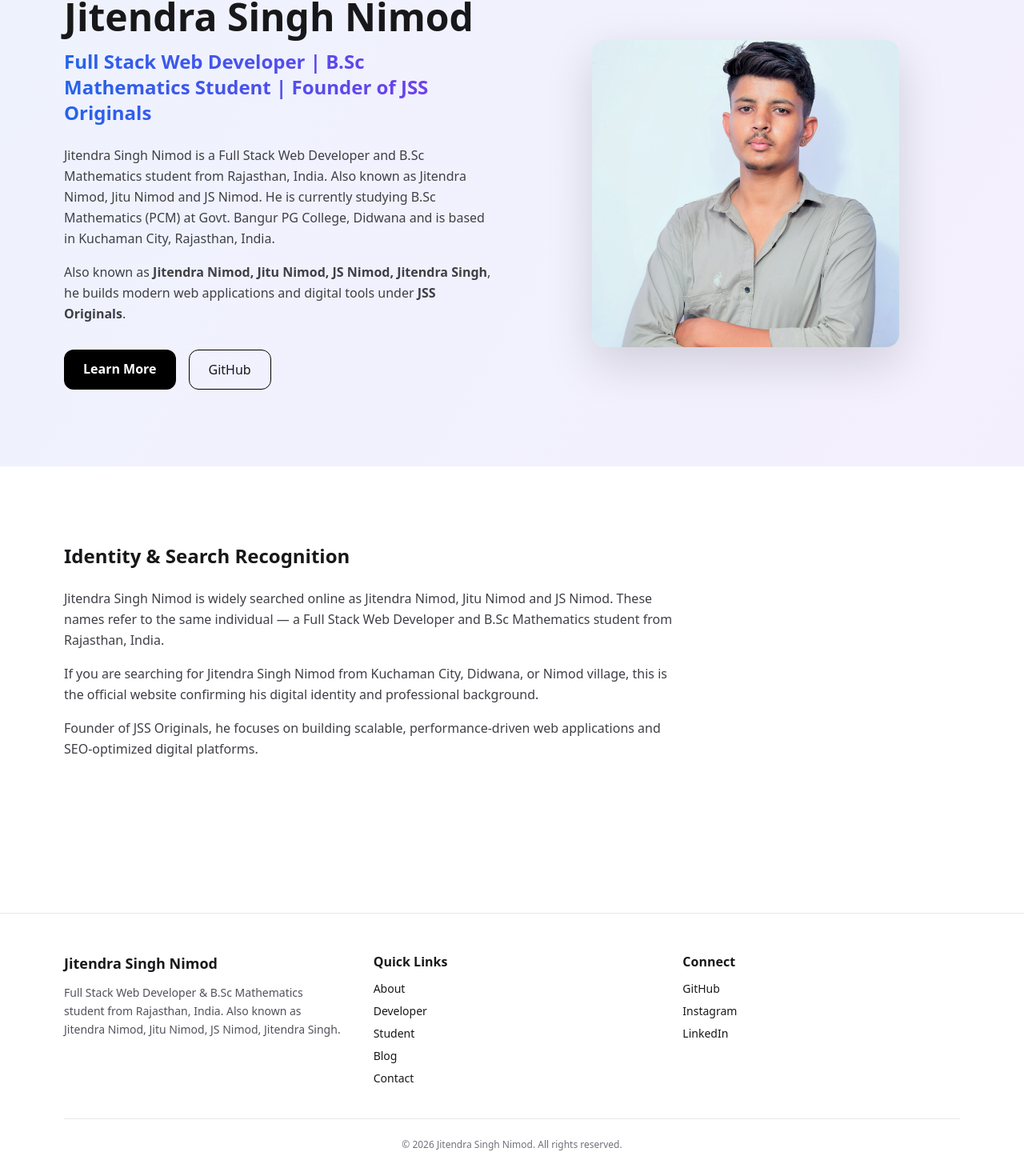
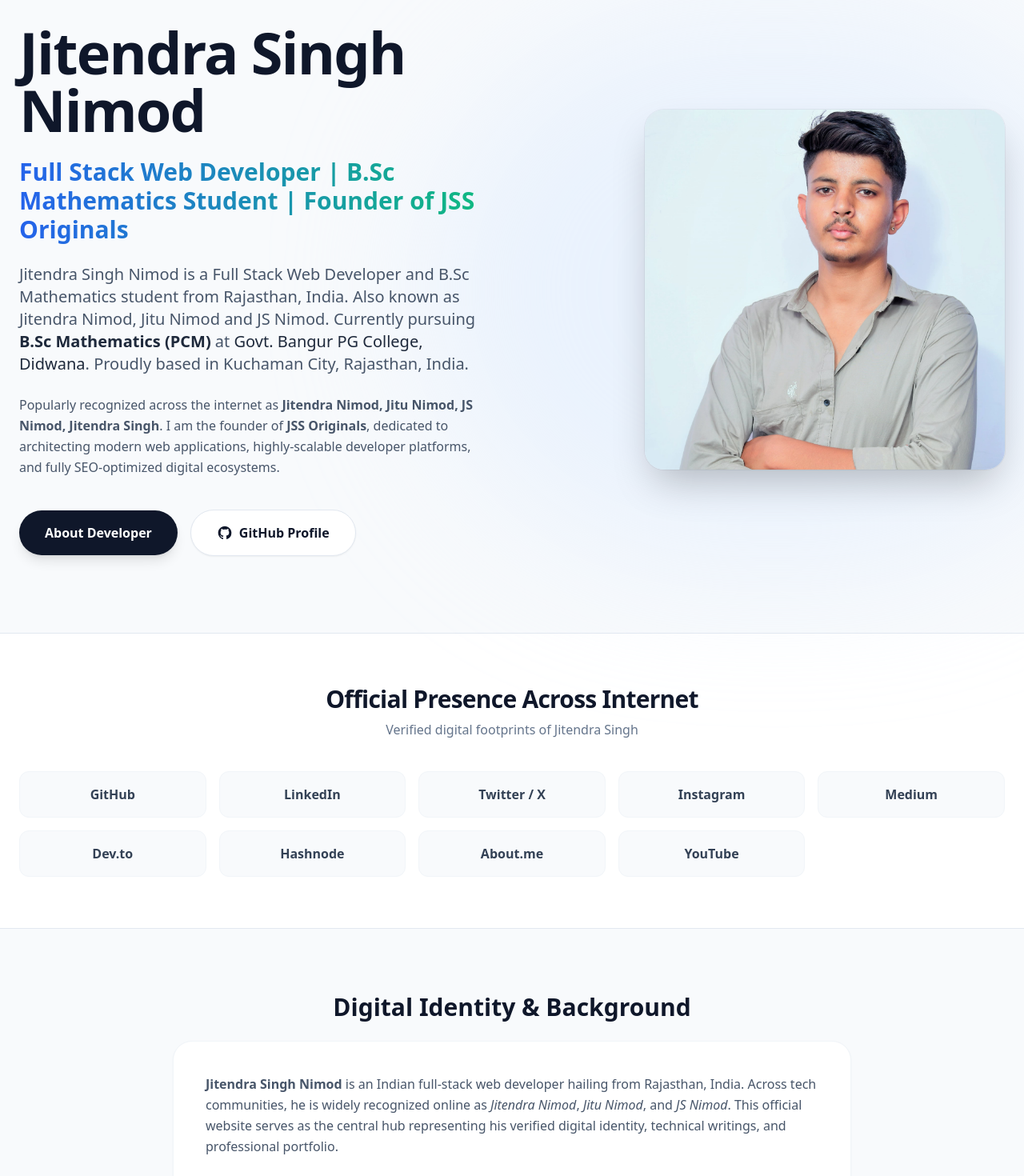
Before and after one commit to jitendramath/Jitendra-Singh-Nimod, a Next.js app: page / in a window 1280 px wide. Shown: the part 160-1630 px from the top of the page at 80% size. Built offline with nearby package versions, Linux system fonts and the light colour scheme.

Commit message:
Update page.js

```diff
--- a/src/app/page.js
+++ b/src/app/page.js
@@ -2,104 +2,227 @@ import Image from "next/image";
 import identity from "../data/identity";
 import StructuredData from "../components/StructuredData";
 
+// 🔥 PRO SEO METADATA - Google & AI Bots के लिए
 export const metadata = {
-  title:
-    "Jitendra Singh Nimod — Full Stack Developer | B.Sc Mathematics Student | JSS Originals",
+  metadataBase: new URL("https://jitendrasingh.online"),
+  title: "Jitendra Singh Nimod | Full Stack Developer & Founder of JSS Originals",
   description:
-    "Official website of Jitendra Singh Nimod also known as Jitendra Nimod, Jitu Nimod and JS Nimod. Full Stack Web Developer and B.Sc Mathematics student from Rajasthan, India.",
+    "Official website of Jitendra Singh Nimod (JS Nimod). Full Stack Web Developer and B.Sc Mathematics student from Rajasthan, India. Exploring modern web applications and AI-optimized digital platforms.",
+  keywords: [
+    "jitendra singh nimod",
+    "jitendra nimod",
+    "jitu nimod",
+    "js nimod",
+    "jitendra singh developer",
+    "full stack developer rajasthan",
+    "jitendra singh kuchaman city didwana",
+    "jss originals founder",
+    "nimod village developer",
+  ],
+  authors: [{ name: "Jitendra Singh Nimod", url: "https://jitendrasingh.online" }],
+  creator: "Jitendra Singh Nimod",
+  publisher: "JSS Originals",
+  alternates: {
+    canonical: "/",
+  },
+  robots: {
+    index: true,
+    follow: true,
+    googleBot: {
+      index: true,
+      follow: true,
+      "max-video-preview": -1,
+      "max-image-preview": "large",
+      "max-snippet": -1,
+    },
+  },
+  openGraph: {
+    title: "Jitendra Singh Nimod — Official Developer Profile",
+    description:
+      "Full Stack Web Developer from Rajasthan India. Founder of JSS Originals, building fast & scalable digital systems.",
+    url: "https://jitendrasingh.online",
+    siteName: "Jitendra Singh Nimod Official",
+    images: [
+      {
+        url: "/images/og/og-main.jpg",
+        width: 1200,
+        height: 630,
+        alt: "Jitendra Singh Nimod - Full Stack Developer",
+      },
+    ],
+    locale: "en_IN",
+    type: "profile",
+  },
+  twitter: {
+    card: "summary_large_image",
+    title: "Jitendra Singh Nimod | Developer",
+    description: "Full Stack Developer from Rajasthan. Building JSS Originals.",
+    creator: "@jitendranimod", // Twitter Handle yahan zaroor check karna
+    images: ["/images/og/og-main.jpg"],
+  },
+  // Google Search Console verification tag (Isko baad me apna actual code de dena)
+  verification: {
+    google: "YOUR_GOOGLE_SEARCH_CONSOLE_VERIFICATION_CODE",
+  },
 };
 
 export default function HomePage() {
   return (
-    <>
+    // <main> tag AI aur Screen Readers ko batata hai ki ye core content hai
+    <main className="min-h-screen bg-slate-50 selection:bg-blue-200 selection:text-blue-900 overflow-hidden">
       <StructuredData />
 
-      <section className="section bg-hero-gradient">
-        <div className="container-premium grid md:grid-cols-2 gap-12 items-center">
+      {/* 🚀 HERO SECTION */}
+      <section
+        id="hero"
+        className="relative pt-24 pb-16 md:pt-32 md:pb-24 px-6 max-w-7xl mx-auto"
+        aria-label="Introduction"
+      >
+        <div className="grid md:grid-cols-2 gap-12 lg:gap-20 items-center">
 
           {/* LEFT CONTENT */}
-          <div className="fade-in">
-            <h1 className="text-4xl md:text-5xl font-bold leading-tight">
+          <div className="flex flex-col space-y-6 z-10 animate-fade-in-up">
+            <h1 className="text-5xl md:text-6xl lg:text-7xl font-extrabold tracking-tight text-slate-900">
               {identity.name}
             </h1>
 
-            <h2 className="mt-4 text-xl md:text-2xl font-semibold gradient-text">
+            <h2 className="text-2xl md:text-3xl font-bold text-transparent bg-clip-text bg-gradient-to-r from-blue-600 to-emerald-500">
               {identity.title}
             </h2>
 
-            <p className="mt-6 seo-text">
-              {identity.description} He is currently studying{" "}
-              {identity.education.degree} at{" "}
-              {identity.education.college} and is based in{" "}
-              {identity.location.city}, {identity.location.state},{" "}
-              {identity.location.country}.
+            <p className="text-lg md:text-xl text-slate-600 leading-relaxed font-medium">
+              {identity.description} Currently pursuing{" "}
+              <strong className="text-slate-800">{identity.education.degree}</strong> at{" "}
+              <span className="text-slate-800">{identity.education.college}</span>.
+              Proudly based in {identity.location.city}, {identity.location.state}, {identity.location.country}.
             </p>
 
-            <p className="mt-4 seo-text">
-              Also known as{" "}
-              <strong>
-                {identity.alternateNames.join(", ")}
-              </strong>
-              , he builds modern web applications and digital tools under{" "}
-              <strong>{identity.brand}</strong>.
+            <p className="text-slate-600 leading-relaxed">
+              Popularly recognized across the internet as{" "}
+              <strong>{identity.alternateNames.join(", ")}</strong>. I am the founder of{" "}
+              <strong>{identity.brand}</strong>, dedicated to architecting modern web applications, highly-scalable developer platforms, and fully SEO-optimized digital ecosystems.
             </p>
 
-            <div className="mt-8 flex gap-4">
-              <a href="/about" className="btn-premium">
-                Learn More
+            <div className="pt-4 flex flex-wrap gap-4 items-center">
+              <a
+                href="/about"
+                title="Learn more about Jitendra Singh Nimod"
+                className="px-8 py-4 bg-slate-900 text-white font-semibold rounded-full hover:bg-slate-800 shadow-lg hover:shadow-xl hover:-translate-y-1 transition-all duration-300 ring-2 ring-transparent focus:ring-slate-900 focus:outline-none"
+              >
+                About Developer
               </a>
               <a
                 href={identity.social.github}
                 target="_blank"
-                className="px-6 py-3 rounded-xl border border-black hover:bg-black hover:text-white transition"
+                rel="noopener noreferrer"
+                title="Visit GitHub Profile of Jitendra Nimod"
+                className="px-8 py-4 bg-white text-slate-900 border border-slate-200 font-semibold rounded-full hover:border-slate-400 shadow-sm hover:shadow-md hover:-translate-y-1 transition-all duration-300 flex items-center gap-2"
               >
-                GitHub
+                <svg className="w-5 h-5" fill="currentColor" viewBox="0 0 24 24" aria-hidden="true"><path fillRule="evenodd" d="M12 2C6.477 2 2 6.484 2 12.017c0 4.425 2.865 8.18 6.839 9.504.5.092.682-.217.682-.483 0-.237-.008-.868-.013-1.703-2.782.605-3.369-1.343-3.369-1.343-.454-1.158-1.11-1.466-1.11-1.466-.908-.62.069-.608.069-.608 1.003.07 1.531 1.032 1.531 1.032.892 1.53 2.341 1.088 2.91.832.092-.647.35-1.088.636-1.338-2.22-.253-4.555-1.113-4.555-4.951 0-1.093.39-1.988 1.029-2.688-.103-.253-.446-1.272.098-2.65 0 0 .84-.27 2.75 1.026A9.564 9.564 0 0112 6.844c.85.004 1.705.115 2.504.337 1.909-1.296 2.747-1.027 2.747-1.027.546 1.379.202 2.398.1 2.651.64.7 1.028 1.595 1.028 2.688 0 3.848-2.339 4.695-4.566 4.943.359.309.678.92.678 1.855 0 1.338-.012 2.419-.012 2.747 0 .268.18.58.688.482A10.019 10.019 0 0022 12.017C22 6.484 17.522 2 12 2z" clipRule="evenodd" /></svg>
+                GitHub Profile
               </a>
             </div>
           </div>
 
-          {/* RIGHT IMAGE */}
-          <div className="flex justify-center">
-            <div className="relative w-72 h-72 md:w-96 md:h-96 rounded-2xl overflow-hidden shadow-strong">
+          {/* RIGHT IMAGE WITH PRO EFFECTS */}
+          <div className="flex justify-center md:justify-end relative">
+            <div className="absolute inset-0 bg-blue-100 rounded-full blur-3xl opacity-50 scale-150"></div>
+            <div className="relative w-80 h-80 lg:w-[450px] lg:h-[450px] rounded-3xl overflow-hidden shadow-2xl ring-1 ring-slate-900/5 group">
               <Image
                 src={identity.images.main}
-                alt="Jitendra Singh Nimod Full Stack Developer from Rajasthan"
+                alt="Jitendra Singh Nimod - Full Stack Web Developer from Rajasthan India"
                 fill
                 priority
-                className="object-cover"
+                sizes="(max-width: 768px) 320px, 450px"
+                className="object-cover group-hover:scale-105 transition-transform duration-700 ease-in-out"
               />
             </div>
           </div>
         </div>
       </section>
 
-      {/* SEO BLOCK */}
-      <section className="section">
-        <div className="container-premium">
-          <h3 className="text-2xl font-bold mb-6">
-            Identity & Search Recognition
+      {/* 🌐 SOCIAL AUTHORITY (Semantic <nav> for links) */}
+      <section className="bg-white py-16 border-y border-slate-200" aria-label="Official Web Presence">
+        <div className="max-w-7xl mx-auto px-6">
+          <div className="text-center mb-10">
+            <h3 className="text-3xl font-bold text-slate-900 tracking-tight">
+              Official Presence Across Internet
+            </h3>
+            <p className="text-slate-500 mt-2">Verified digital footprints of Jitendra Singh</p>
+          </div>
+
+          <nav className="grid grid-cols-2 md:grid-cols-3 lg:grid-cols-5 gap-4" aria-label="Social Links">
+            {[
+              { name: "GitHub", url: "https://github.com/jitendra-math" },
+              { name: "LinkedIn", url: "https://www.linkedin.com/in/jitendra-singh07" },
+              { name: "Twitter / X", url: "https://x.com/jitendranimod" },
+              { name: "Instagram", url: "https://www.instagram.com/jitendra.07_7" },
+              { name: "Medium", url: "https://medium.com/@i.jitendra.singh0" },
+              { name: "Dev.to", url: "https://dev.to/jitendrasingh" },
+              { name: "Hashnode", url: "https://jitendrasinghnimod.hashnode.dev" },
+              { name: "About.me", url: "https://about.me/jitendrasinghnimod" },
+              { name: "YouTube", url: "https://www.youtube.com/@jitendranimod" },
+            ].map((link, idx) => (
+              <a
+                key={idx}
+                href={link.url}
+                target="_blank"
+                rel="noopener noreferrer"
+                title={`${link.name} profile of Jitendra Singh Nimod`}
+                className="flex items-center justify-center py-4 px-6 bg-slate-50 rounded-xl font-semibold text-slate-700 hover:bg-slate-900 hover:text-white transition-all duration-300 border border-slate-100 hover:shadow-lg hover:-translate-y-1"
+              >
+                {link.name}
+              </a>
+            ))}
+          </nav>
+        </div>
+      </section>
+
+      {/* 📝 SEO AUTHORITY TEXT (Semantic <article>) */}
+      <section className="py-20 px-6 max-w-4xl mx-auto" aria-labelledby="about-heading">
+        <article className="prose prose-lg prose-slate md:prose-xl">
+          <h3 id="about-heading" className="text-3xl font-bold text-slate-900 mb-6 text-center">
+            Digital Identity & Background
           </h3>
 
-          <div className="seo-text space-y-4">
+          <div className="bg-white p-8 md:p-10 rounded-3xl shadow-sm border border-slate-100 space-y-6 text-slate-600 leading-relaxed">
             <p>
-              Jitendra Singh Nimod is widely searched online as Jitendra Nimod,
-              Jitu Nimod and JS Nimod. These names refer to the same individual —
-              a Full Stack Web Developer and B.Sc Mathematics student from Rajasthan, India.
+              <strong>Jitendra Singh Nimod</strong> is an Indian full-stack web developer hailing from
+              Rajasthan, India. Across tech communities, he is widely recognized online as <em>Jitendra Nimod</em>, <em>Jitu Nimod</em>, and <em>JS Nimod</em>. This official website serves as the central hub representing his verified digital identity, technical writings, and professional portfolio.
             </p>
 
             <p>
-              If you are searching for Jitendra Singh Nimod from Kuchaman City,
-              Didwana, or Nimod village, this is the official website confirming
-              his digital identity and professional background.
+              If your search intent was to find Jitendra Singh Nimod from <strong>Kuchaman City</strong>,
+              <strong>Didwana</strong>, or the village of Nimod in Rajasthan, this verified domain confirms his identity as a passionate software developer and mathematics student.
             </p>
 
             <p>
-              Founder of {identity.brand}, he focuses on building scalable,
-              performance-driven web applications and SEO-optimized digital platforms.
+              As the lead developer and founder of <strong>{identity.brand}</strong>, his primary focus revolves around architecting lightning-fast, highly accessible, and fundamentally SEO-optimized web platforms. From experimental AI tools to robust developer ecosystems, his work spans across the modern internet landscape.
             </p>
           </div>
+        </article>
+      </section>
+
+      {/* 🔗 INTERNAL LINKS BOOST (Sitemap style for deep crawling) */}
+      <footer className="bg-slate-900 py-16 text-slate-400 border-t border-slate-800">
+        <div className="max-w-7xl mx-auto px-6 text-center">
+          <h3 className="text-xl font-semibold text-white mb-8">Explore Ecosystem</h3>
+
+          <nav className="flex flex-wrap justify-center gap-x-8 gap-y-4 text-sm font-medium" aria-label="Footer Navigation">
+            <a href="/about" className="hover:text-white transition-colors">About</a>
+            <a href="/developer-profile" className="hover:text-white transition-colors">Developer Profile</a>
+            <a href="/student-profile" className="hover:text-white transition-colors">Student Profile</a>
+            <a href="/photos-jitendra-singh-nimod" className="hover:text-white transition-colors">Photos</a>
+            <a href="/blog" className="hover:text-white transition-colors">Tech Blog</a>
+            <a href="/contact" className="hover:text-white transition-colors">Contact</a>
+            <a href="/jss-originals" className="hover:text-white transition-colors">JSS Originals</a>
+          </nav>
+
+          <p className="mt-12 text-xs text-slate-600">
+            © {new Date().getFullYear()} Jitendra Singh Nimod. All rights reserved.
+          </p>
         </div>
-      </section>
-    </>
+      </footer>
+    </main>
   );
 }
```
